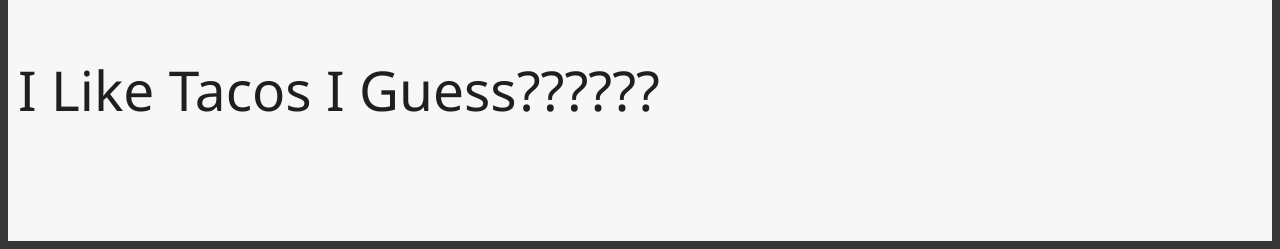
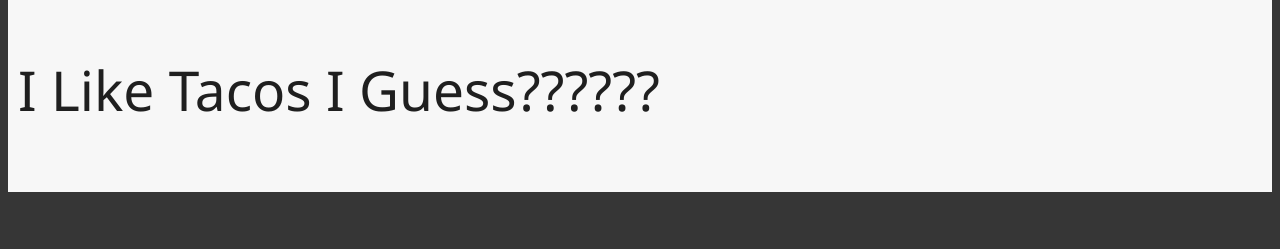
Before and after one commit to bubzilla/bubzilla.github.io, a plain HTML site: page index.html in a window 1280 px wide. Shown: the part 657-906 px from the top of the page. After the commit the page ends 857 px from the top, so only its background shows below. Drawn offline with Linux system fonts and the light colour scheme.

Commit message:
Update index.html

```diff
--- a/index.html
+++ b/index.html
@@ -22,7 +22,6 @@
                 background-color: rgb(247, 247, 247);
                 color: rgb(31, 31, 31);
                 text-shadow: 5px;
-                height: 78vh;
             }
             a {
                 color: rgb(228, 228, 228);
```
